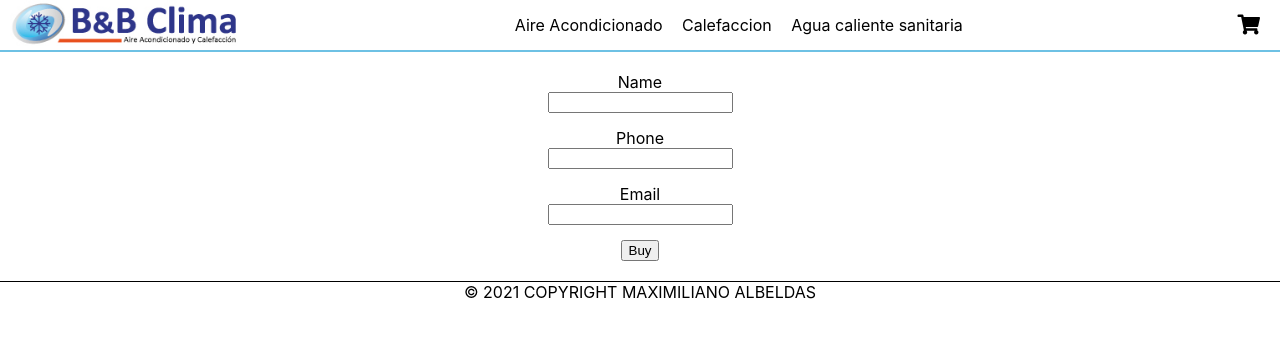
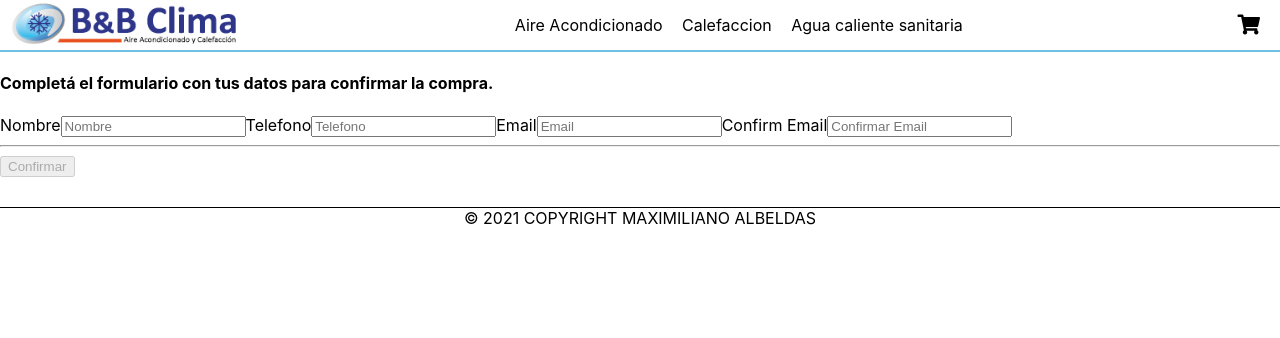
Before and after one commit to malbeldas/bandbclima-react, a React (Create React App) app: page /cart-form in a window 1280 px wide. Shown: the top 338 px of the page. Built offline with nearby package versions, Linux system fonts and the light colour scheme.

Commit message:
firebase 2 1.2

```diff
--- a/src/views/form/Form.jsx
+++ b/src/views/form/Form.jsx
@@ -4,64 +4,81 @@ import firebase from 'firebase';
 import '@firebase/firestore'
 import { CartContext } from '../../contexts/CartContext';
 import { dataBase } from '../../firebase/firebase';
+import { Link } from 'react-router-dom';
 
 const Form = () => {
+    const { cart } = useContext(CartContext);
+    const [name, setName] = useState('');
+    const [phone, setPhone] = useState('');
+    const [email, setEmail] = useState('');
+    const [emailConfirm, setEmailConfirm] = useState('');
+    const [comentarioPedido, setComentarioPedido] = useState('');
+    const [orderId, setOrderId] = useState(null);
+    const [sent, setSent] = useState(false);
 
-    const {cart} = useContext(CartContext)
-    const [total, setTotal] = useState()
-    const [order, setOrderId] = useState()
-    const [userInfo, setUserInfo] = useState()
-    const [, setLoading] = useState([])
+    function onNameChange(event) {setName(event.target.value)}
+    function onPhoneChange(event) {setPhone(event.target.value)}
+    function onEmailChange(event) {setEmail(event.target.value)}
+    function onEmailConfirmChange(event) {setEmailConfirm(event.target.value)}
 
-    useEffect(()=>{
-        setLoading(true)
+    async function createOrder() {
+        setSent(true);
 
-        const newOrder = {
-            buyer: userInfo,
-            items: cart,
-            date: firebase.firestore.Timestamp.fromDate(new Date()),
-            total: total,
+        //Creo mis objetos buyer e items
+        const user = { name, phone, email }
+        const cart = cart.map( p => ({ id: p.id, name: p.name, quantity: p.quantity, subtotal: p.price * p.quantity }) )
+        //const total = cart.map( p => p.price * p.quantity )
+        let sum;
+        const total = cart.map(elem => sum = 0 + elem);
+
+        //Creo nueva orden en colección de Firestore
+        const orders = dataBase.collection('ordenes');
+        const newOrder = { user: user,
+                           cart: cart,
+                           date: firebase.firestore.Timestamp.fromDate(new Date()),
+                           total: total}
+
+        //Obtengo el ID de la order
+        try {
+        const {id} = await orders.add(newOrder);
+        setOrderId(id); //Success
+        //cleanList();
+        } catch(err) {
+            console.log('Error'); //Error
         }
-
-        console.log(newOrder)
-
-        /* const orders = dataBase.collection('orders');
-
-        orders.add(newOrder).then(({id}) => {
-            setOrderId(id);
-        }).catch(error => {
-            console.log(error)
-        }).finally(() => {
-            setLoading(false)
-        }) */
-    }, [])
-
-    const addUser = () => {
-
     }
 
-    const totalCharge = () => {
-        let charges = (cart.map(obj => (obj.item.price * obj.quantity)))
-        let total = charges.reduce((acc, cur) => acc + cur)
-        return setTotal(total)
+    if(orderId) {
+        return <>
+                <div className="container">
+                    <h2>Compra realizada exitosamente.<br/>El ID de tu orden es {orderId}</h2>
+                    <Link className="btn btn-outline-danger m-3" to={`/`}>Volver a Home</Link>
+                </div>
+            </>
     }
 
-    return (
-        <Layout>
-            <form className="cart-form">
-                <label for="name">Name</label>
-                <input className="cart-input" type="text" id="name" name="name"/>
+    return <Layout>
+            <div className="container">
+                <div className="">
+                    <h4>Completá el formulario con tus datos para confirmar la compra.</h4>
+                </div>
 
-                <label for="phone">Phone</label>
-                <input className="cart-input" type="number" id="phone" name="phone"/>
-
-                <label for="email">Email</label>
-                <input className="cart-input" type="email" id="email" name="email"/>
-
-                <input type="button" value="Buy"/>
-            </form>
+                <div className="">
+                    <form>
+                        <label>Nombre</label>
+                        <input value={name} type="text" id="name" placeholder="Nombre" onChange={onNameChange}/>
+                        <label>Telefono</label>
+                        <input value={phone} type="number" id="phone" placeholder="Telefono" onChange={onPhoneChange}/>
+                        <label>Email</label>
+                        <input value={email} type="email" id="email" placeholder="Email" onChange={onEmailChange}/>
+                        <label>Confirm Email</label>
+                        <input value={emailConfirm} type="email" id="emailconfirm" placeholder="Confirmar Email" onChange={onEmailConfirmChange}/>
+                        <hr/>
+                        <button className="" type="submit" disabled={ !name || !phone || !email || (emailConfirm !== email) || sent } onClick={createOrder} style={{ marginBottom: '30px'}}>Confirmar</button>
+                    </form>
+                </div>
+            </div>
         </Layout>
-    )
 }
 
-export { Form }
+export {Form};
```
